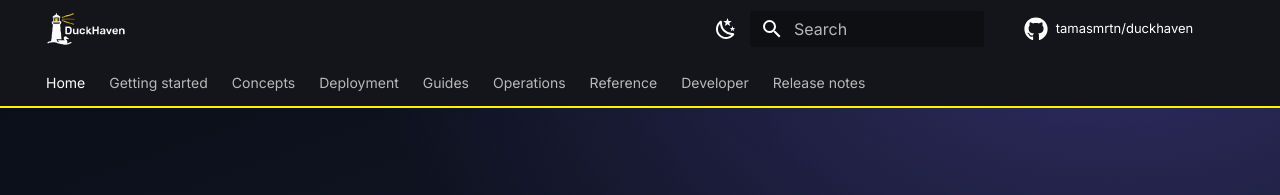
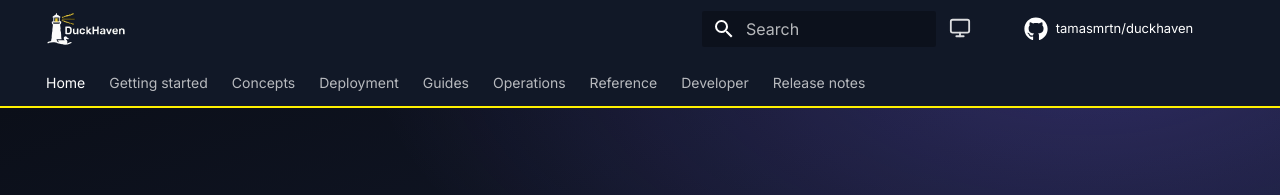
Before and after one commit to tamasmrtn/duckhaven, an MkDocs documentation site: the page built from docs/index.md, in a window 1280 px wide. Shown: the top 195 px of the page. Built offline with MkDocs 1.6.1 and Material for MkDocs 9.7.7, drawn with Linux system fonts in a browser that asks for light colours; comment, search, counter and statistics services are not loaded.

Commit message:
docs: match header color and theme switcher to the web app

```diff
--- /dev/null
+++ b/docs/javascripts/theme-switch.js
@@ -0,0 +1,144 @@
+/*
+ * Light / Dark / System theme switcher that mirrors the DuckHaven web app
+ * (web/src/components/app/TopBar.tsx + web/src/hooks/useTheme.ts): a ghost icon
+ * button that opens a small dropdown, with Lucide Sun/Moon/Monitor icons and the
+ * same `dh-theme` localStorage key. It drives Material's color scheme.
+ */
+(function () {
+  "use strict";
+
+  var KEY = "dh-theme";
+
+  // Lucide icons (https://lucide.dev) — sun, moon, monitor.
+  var ICONS = {
+    light:
+      '<svg viewBox="0 0 24 24" fill="none" stroke="currentColor" stroke-width="2" stroke-linecap="round" stroke-linejoin="round"><circle cx="12" cy="12" r="4"/><path d="M12 2v2"/><path d="M12 20v2"/><path d="m4.93 4.93 1.41 1.41"/><path d="m17.66 17.66 1.41 1.41"/><path d="M2 12h2"/><path d="M20 12h2"/><path d="m6.34 17.66-1.41 1.41"/><path d="m19.07 4.93-1.41 1.41"/></svg>',
+    dark: '<svg viewBox="0 0 24 24" fill="none" stroke="currentColor" stroke-width="2" stroke-linecap="round" stroke-linejoin="round"><path d="M12 3a6 6 0 0 0 9 9 9 9 0 1 1-9-9Z"/></svg>',
+    system:
+      '<svg viewBox="0 0 24 24" fill="none" stroke="currentColor" stroke-width="2" stroke-linecap="round" stroke-linejoin="round"><rect width="20" height="14" x="2" y="3" rx="2"/><line x1="8" x2="16" y1="21" y2="21"/><line x1="12" x2="12" y1="17" y2="21"/></svg>',
+  };
+
+  var OPTIONS = [
+    ["light", "Light"],
+    ["dark", "Dark"],
+    ["system", "System"],
+  ];
+
+  function getTheme() {
+    try {
+      return localStorage.getItem(KEY) || "system";
+    } catch (e) {
+      return "system";
+    }
+  }
+
+  function prefersDark() {
+    return window.matchMedia("(prefers-color-scheme: dark)").matches;
+  }
+
+  function isDark(theme) {
+    return theme === "dark" || (theme === "system" && prefersDark());
+  }
+
+  function applyScheme(theme) {
+    var scheme = isDark(theme) ? "slate" : "default";
+    document.documentElement.setAttribute("data-md-color-scheme", scheme);
+    if (document.body) {
+      document.body.setAttribute("data-md-color-scheme", scheme);
+    }
+  }
+
+  var wrap;
+
+  function render() {
+    if (!wrap) return;
+    var theme = getTheme();
+    wrap.querySelector(".dh-theme__trigger").innerHTML = ICONS[theme];
+    wrap.querySelectorAll(".dh-theme__item").forEach(function (item) {
+      item.setAttribute(
+        "aria-checked",
+        item.dataset.value === theme ? "true" : "false",
+      );
+    });
+  }
+
+  function setTheme(theme) {
+    try {
+      localStorage.setItem(KEY, theme);
+    } catch (e) {
+      /* ignore */
+    }
+    applyScheme(theme);
+    render();
+  }
+
+  function build() {
+    var inner = document.querySelector(".md-header__inner");
+    if (!inner || inner.querySelector(".dh-theme")) return;
+
+    wrap = document.createElement("div");
+    wrap.className = "dh-theme";
+
+    var trigger = document.createElement("button");
+    trigger.type = "button";
+    trigger.className = "dh-theme__trigger md-header__button";
+    trigger.setAttribute("aria-label", "Change theme");
+    trigger.setAttribute("aria-haspopup", "true");
+
+    var menu = document.createElement("div");
+    menu.className = "dh-theme__menu";
+    menu.setAttribute("role", "menu");
+
+    OPTIONS.forEach(function (opt) {
+      var item = document.createElement("button");
+      item.type = "button";
+      item.className = "dh-theme__item";
+      item.setAttribute("role", "menuitemradio");
+      item.dataset.value = opt[0];
+      item.innerHTML = ICONS[opt[0]] + "<span>" + opt[1] + "</span>";
+      item.addEventListener("click", function () {
+        setTheme(opt[0]);
+        wrap.classList.remove("dh-theme--open");
+      });
+      menu.appendChild(item);
+    });
+
+    wrap.appendChild(trigger);
+    wrap.appendChild(menu);
+
+    var source = inner.querySelector(".md-header__source");
+    if (source) inner.insertBefore(wrap, source);
+    else inner.appendChild(wrap);
+
+    trigger.addEventListener("click", function (e) {
+      e.stopPropagation();
+      wrap.classList.toggle("dh-theme--open");
+    });
+    menu.addEventListener("click", function (e) {
+      e.stopPropagation();
+    });
+    document.addEventListener("click", function () {
+      wrap.classList.remove("dh-theme--open");
+    });
+    document.addEventListener("keydown", function (e) {
+      if (e.key === "Escape") wrap.classList.remove("dh-theme--open");
+    });
+
+    render();
+  }
+
+  // Follow the OS when in "system" mode.
+  window
+    .matchMedia("(prefers-color-scheme: dark)")
+    .addEventListener("change", function () {
+      if (getTheme() === "system") applyScheme("system");
+    });
+
+  function init() {
+    applyScheme(getTheme());
+    build();
+  }
+
+  if (document.readyState !== "loading") init();
+  else document.addEventListener("DOMContentLoaded", init);
+})();
--- a/docs/stylesheets/extra.css
+++ b/docs/stylesheets/extra.css
@@ -11,10 +11,28 @@
   --dh-orange: #ff6900;
   --dh-slate-blue: #7d66ff;
   --dh-ink: #0b0f19;
+  --dh-surface: #111827; /* web app dark surface (--bg-surface) */
+  --dh-elevated: #1f2937; /* web app dark elevated (--bg-elevated) */
 
   /* Slate-blue is the interaction / link / selection color (design §2.1). */
   --md-accent-fg-color: var(--dh-slate-blue);
   --md-typeset-a-color: var(--dh-slate-blue);
+}
+
+/* Header + tabs use the web app's dark-blue surface in both schemes. Material
+ * defines --md-primary-fg-color on <body> (via data-md-color-primary), so the
+ * override has to live here to win over it. */
+[data-md-color-primary] {
+  --md-primary-fg-color: var(--dh-surface);
+  --md-primary-fg-color--light: var(--dh-surface);
+  --md-primary-fg-color--dark: var(--dh-surface);
+}
+
+/* The `black` primary sets the header/tabs background with a rule more specific
+ * than the variable, so override the background directly. */
+body[data-md-color-primary] .md-header,
+body[data-md-color-primary] .md-tabs {
+  background-color: var(--dh-surface);
 }
 
 /* Light mode: slate-600 secondary text to match the neutral ramp. */
@@ -238,3 +256,101 @@
 .dh-home h1:first-child {
   display: none;
 }
+
+/* ---------------------------------------------------------------------------
+ * Theme switcher (Light / Dark / System) — mirrors the web app's TopBar control
+ * ------------------------------------------------------------------------- */
+
+.dh-theme {
+  position: relative;
+  display: flex;
+  align-items: center;
+}
+
+.dh-theme__trigger {
+  display: inline-flex;
+  align-items: center;
+  justify-content: center;
+  width: 2rem;
+  height: 2rem;
+  margin: 0 0.2rem;
+  padding: 0;
+  color: currentcolor;
+  background: transparent;
+  border: 0;
+  border-radius: 0.5rem;
+  cursor: pointer;
+  opacity: 0.85;
+  transition:
+    opacity 0.15s ease,
+    background-color 0.15s ease;
+}
+
+.dh-theme__trigger:hover {
+  opacity: 1;
+  background: rgba(255, 255, 255, 0.1);
+}
+
+.dh-theme__trigger svg {
+  width: 1.1rem;
+  height: 1.1rem;
+}
+
+.dh-theme__menu {
+  position: absolute;
+  top: calc(100% + 0.35rem);
+  right: 0;
+  z-index: 100;
+  display: none;
+  min-width: 9rem;
+  padding: 0.3rem;
+  background: var(--md-default-bg-color);
+  border: 1px solid var(--md-default-fg-color--lightest);
+  border-radius: 0.6rem;
+  box-shadow: 0 10px 30px rgba(0, 0, 0, 0.22);
+}
+
+.dh-theme--open .dh-theme__menu {
+  display: block;
+}
+
+[data-md-color-scheme="slate"] .dh-theme__menu {
+  background: var(--dh-elevated);
+  border-color: rgba(255, 255, 255, 0.1);
+}
+
+.dh-theme__item {
+  display: flex;
+  gap: 0.55rem;
+  align-items: center;
+  width: 100%;
+  padding: 0.42rem 0.55rem;
+  font-size: 0.72rem;
+  color: var(--md-default-fg-color);
+  text-align: left;
+  background: transparent;
+  border: 0;
+  border-radius: 0.4rem;
+  cursor: pointer;
+}
+
+.dh-theme__item svg {
+  width: 1rem;
+  height: 1rem;
+  opacity: 0.8;
+}
+
+.dh-theme__item:hover {
+  background: var(--md-default-fg-color--lightest);
+}
+
+.dh-theme__item[aria-checked="true"],
+.dh-theme__item[aria-checked="true"] svg {
+  color: var(--dh-slate-blue);
+  opacity: 1;
+}
+
+[data-md-color-scheme="slate"] .dh-theme__item[aria-checked="true"],
+[data-md-color-scheme="slate"] .dh-theme__item[aria-checked="true"] svg {
+  color: #9c8aff;
+}
--- a/mkdocs.yml
+++ b/mkdocs.yml
@@ -31,24 +31,23 @@
     - search.highlight
     - content.code.copy
     - content.code.annotate
+  # Two schemes; the built-in toggle is replaced by a custom Light/Dark/System
+  # switcher (javascripts/theme-switch.js) that mirrors the web app.
   palette:
     - media: "(prefers-color-scheme: light)"
       scheme: default
       primary: black
       accent: deep purple
-      toggle:
-        icon: material/weather-night
-        name: Switch to dark mode
     - media: "(prefers-color-scheme: dark)"
       scheme: slate
       primary: black
       accent: deep purple
-      toggle:
-        icon: material/weather-sunny
-        name: Switch to light mode
 
 extra_css:
   - stylesheets/extra.css
+
+extra_javascript:
+  - javascripts/theme-switch.js
 
 plugins:
   - search
```
